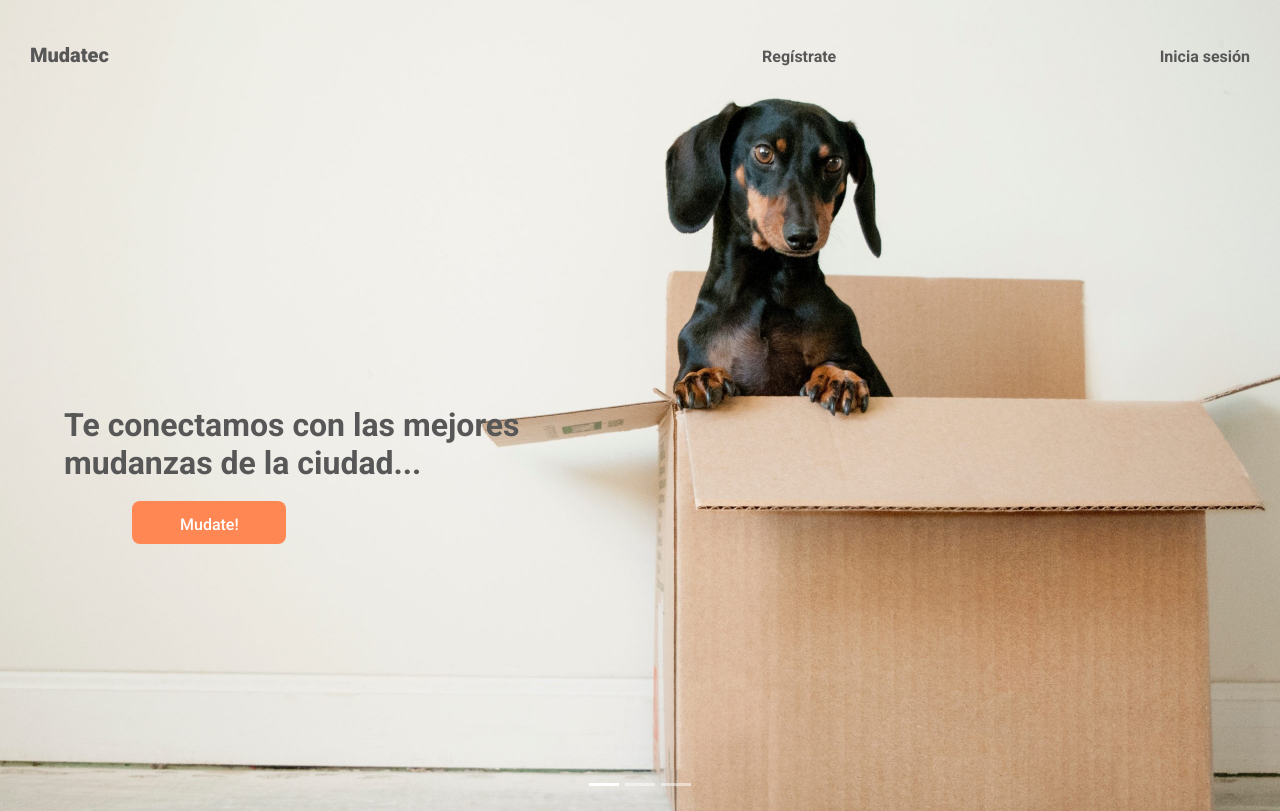
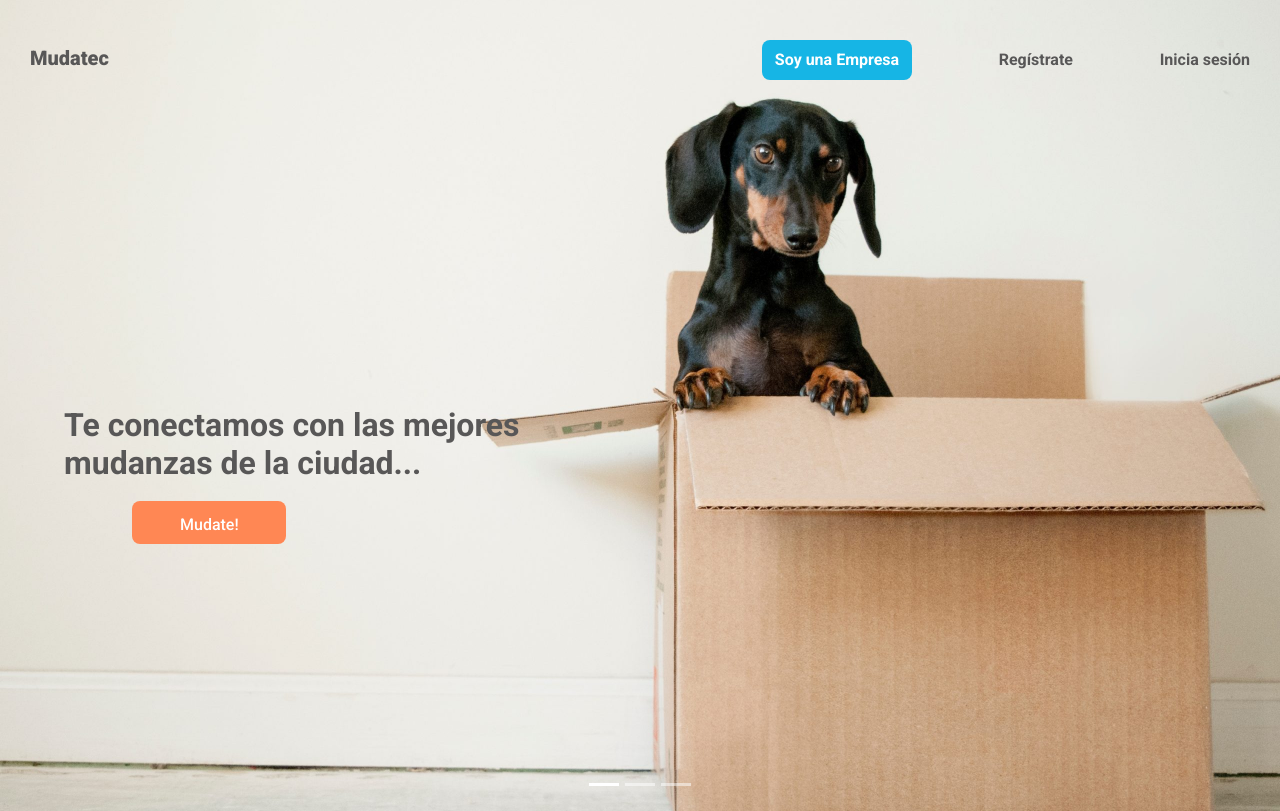
Before and after one commit to alepaez-dev/mudatec_proyecto, a Django app: page / in a window 1280 px wide. Shown: the top 811 px of the page. Run offline with Django 3.2, Linux system fonts and the light colour scheme; some libraries are stand-ins or nearby versions.

Commit message:
haciendo responsive, diseno de boton SoyEmpresa listo

```diff
--- a/mudatec/static/css/_header.scss
+++ b/mudatec/static/css/_header.scss
@@ -57,8 +57,19 @@
     font-weight: $roboto-weight-superbold;
     }
     .nav-der {
-          justify-content: space-between;
-          width: 40%;
+      width: 40%;
+      .soy_empresa.nav-der-botones {
+        width: 150px;
+        height: 40px;
+        padding: 20px;
+        background-color:$secondary-color;
+        font-family: $roboto-font;
+        color: white;
+        text-align: center;
+        align-self: center;
+        border-radius: 8px;
+        border: none;
+      }
       .nav-der-botones{
 
           padding : 0px !important;
@@ -85,3 +96,8 @@
       }
     }
 }
+
+// mixings
+@media only screen and (min-width: 1200px) {
+
+}
--- a/mudatec/static/css/style.css
+++ b/mudatec/static/css/style.css
@@ -76,10 +76,22 @@
 }
 
 .navbars .nav-der {
-  -webkit-box-pack: justify;
-      -ms-flex-pack: justify;
-          justify-content: space-between;
   width: 40%;
+}
+
+.navbars .nav-der .soy_empresa.nav-der-botones {
+  width: 150px;
+  height: 40px;
+  padding: 20px;
+  background-color: #16B5E5;
+  font-family: "Roboto", sans-serif;
+  color: white;
+  text-align: center;
+  -ms-flex-item-align: center;
+      -ms-grid-row-align: center;
+      align-self: center;
+  border-radius: 8px;
+  border: none;
 }
 
 .navbars .nav-der .nav-der-botones {
--- a/mudatec/templates/header.html
+++ b/mudatec/templates/header.html
@@ -1,6 +1,7 @@
 <div class="navbar navbars d-flex flex-row justify-content-space-between align-items-baseline">
   <a href="#">Mudatec</a>
-  <div class="nav-der d-flex flex-row justify-content-space-between">
+  <div class="nav-der d-flex flex-row justify-content-between align-items-center">
+    <button class="soy_empresa d-none d-lg-block nav-der-botones" href="#">Soy una Empresa</button>
     <div class="dropdown show">
       <a class="dropdown-toogle nav-der-botones" href="#" type="button" id="dropdownmenu"
         data-toggle="dropdown">Regístrate</a>
```
Also changed, not shown: 1 other file.
